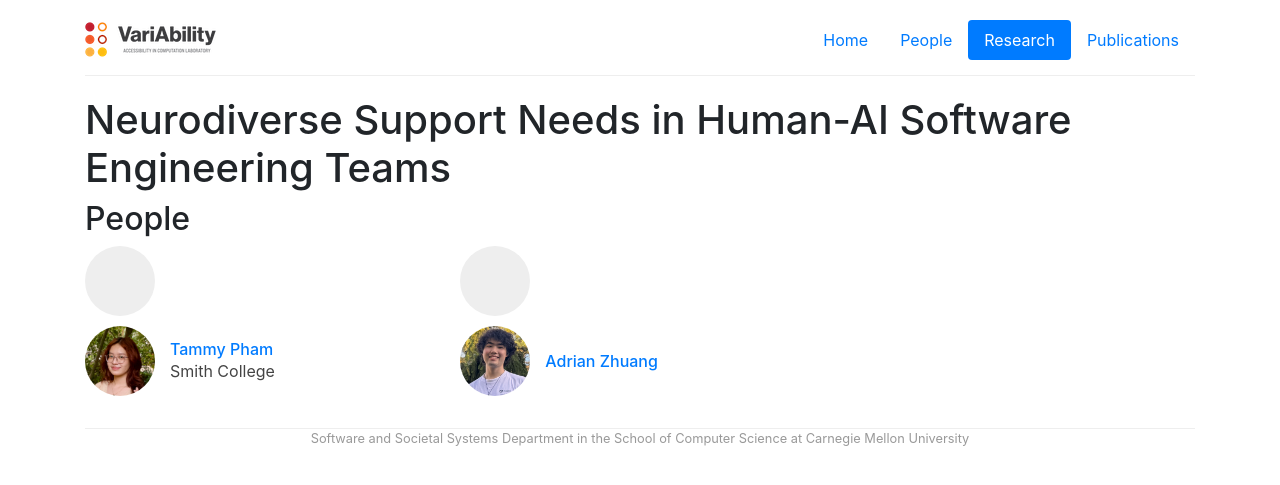
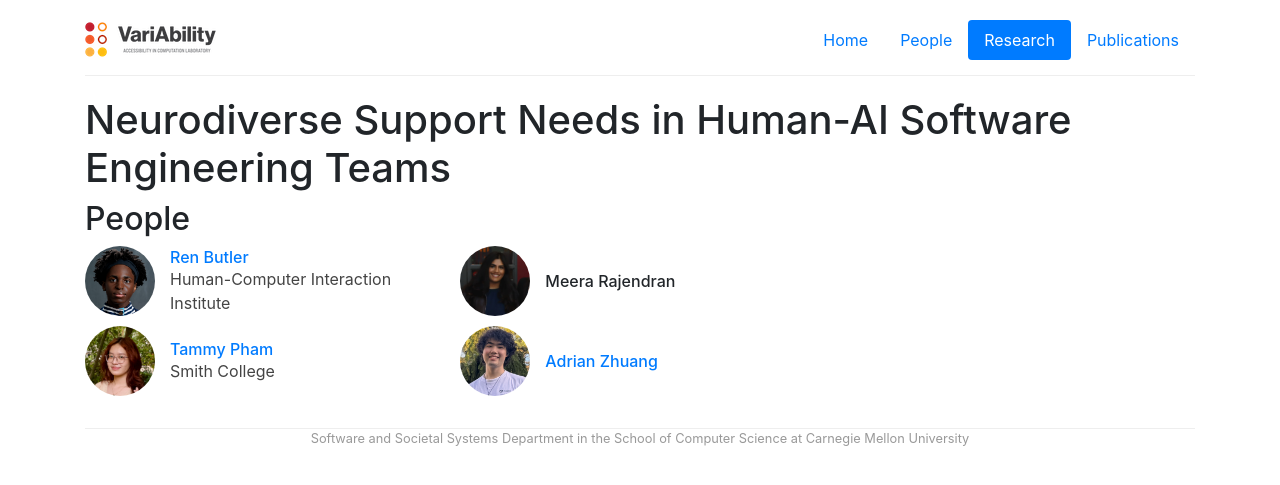
Before and after one commit to cmu-variability/cmu-variability.github.io, a Jekyll site: the page built from _projects/nd-prog-support.md, in a window 1280 px wide. Shown: the top 485 px of the page. Built offline with Jekyll 4.4.1, drawn with Linux system fonts in a browser that asks for light colours; some of the changed lines change nothing that is shown.

Commit message:
Fixed people.

```diff
--- a/_projects/nd-prog-support.md
+++ b/_projects/nd-prog-support.md
@@ -7,9 +7,9 @@ description: |
 
 
 people:
-  - grad-ren-butler
+  - grad-darren-butler
   - ugrad-tammy-pham
-  - ugrad-Meera-Rajendran
+  - ugrad-meera-rajendran
   - ugrad-adrian-zhuang
 
 
```
